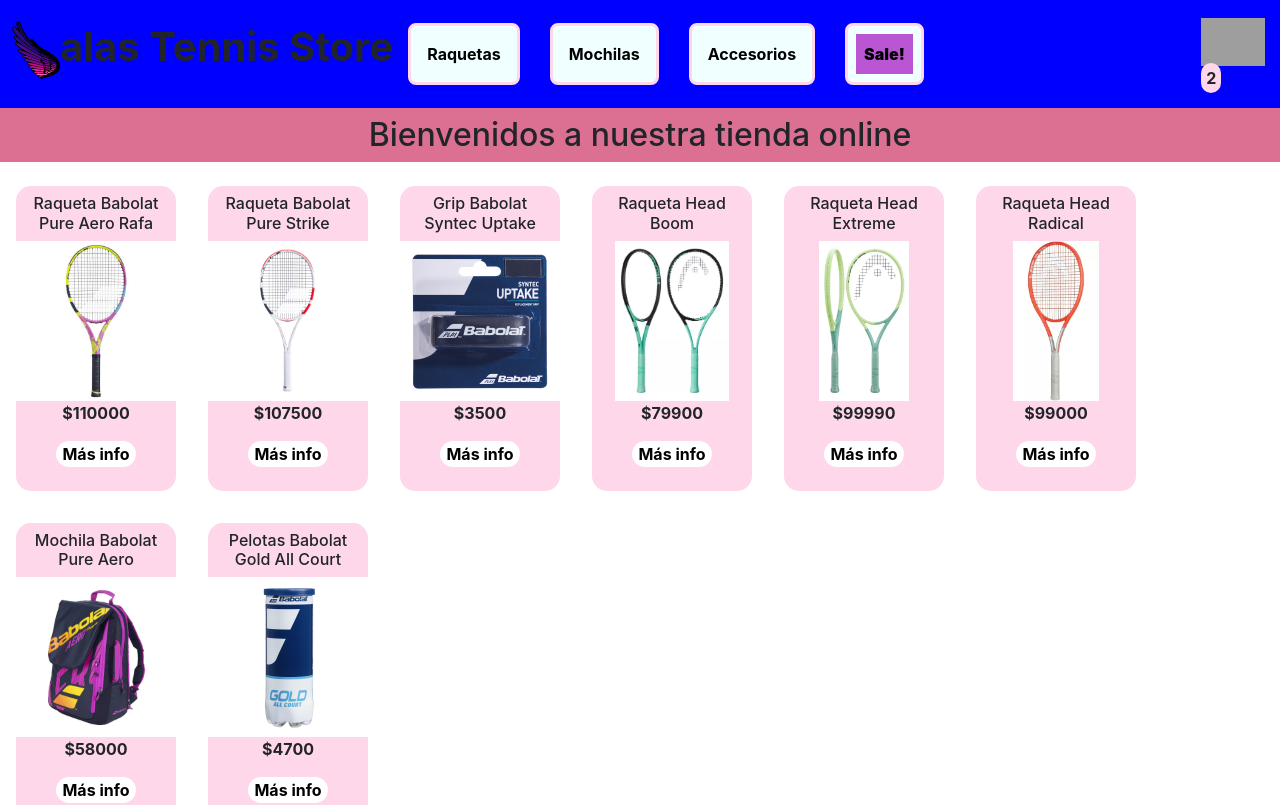
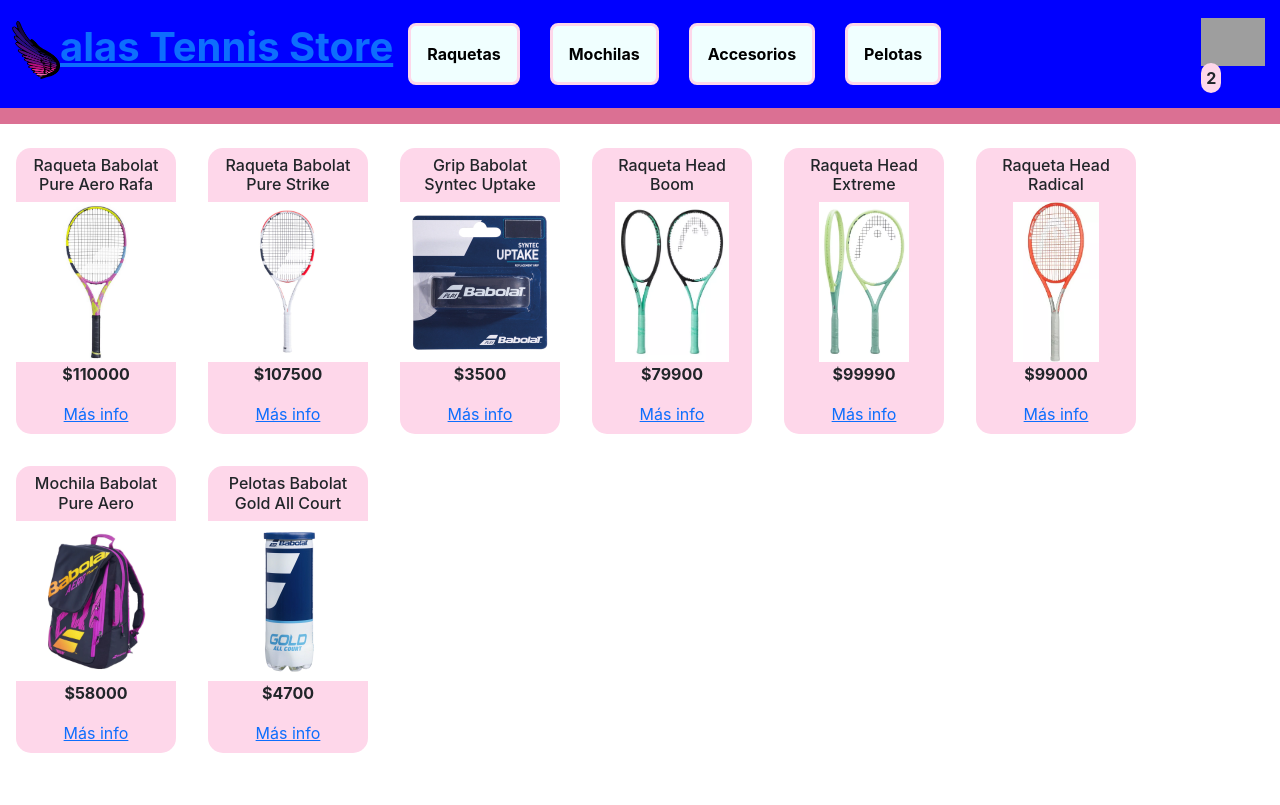
Before and after one commit to daimaricel/primer-pre-entrega-react, a React (Create React App) app: page / in a window 1280 px wide. Shown: the top 805 px of the page. Built offline with nearby package versions, Linux system fonts and the light colour scheme; grey boxes are pictures that could not be loaded.

Commit message:
entrega funcional sin css

```diff
--- a/package.json
+++ b/package.json
@@ -8,6 +8,7 @@
     "@testing-library/user-event": "^13.5.0",
     "react": "^18.2.0",
     "react-dom": "^18.2.0",
+    "react-router-dom": "^6.11.2",
     "react-scripts": "5.0.1",
     "web-vitals": "^2.1.4"
   },
--- a/src/App.jsx
+++ b/src/App.jsx
@@ -3,12 +3,22 @@
 import NavBar from './components/NavBar/Navbar';
 import ItemListContainer from './components/ItemListContainer/ItemListContainer';
 import ItemDetailContainer from './components/ItemDetailContainer/ItemDetailContainer';
+import { BrowserRouter, Routes, Route } from 'react-router-dom';
+
+
+
 function App() {
   return (
     <>
-  <NavBar/>
-  <ItemListContainer greeting= "Bienvenidos a nuestra tienda online"/>
-  <ItemDetailContainer/>
+    <BrowserRouter>
+    <NavBar/>
+    <Routes>
+      <Route path = "/" element = { <ItemListContainer/> } />
+      <Route path = "/categoria/:idCat" element = { <ItemListContainer/> } />
+      <Route path = "/item/:idItem" element = { <ItemDetailContainer/> } />
+    </Routes>
+    </BrowserRouter>
+
   </>
 
   );
--- a/src/asyncmock.js
+++ b/src/asyncmock.js
@@ -1,12 +1,12 @@
 const productos = [
-    {producto: "Raqueta", modelo: "Pure Aero Rafa", marca: "Babolat", precio:110000  , id: 1, img: "./img/babolat-pure-aero-rafa.jpg", descripcion: "Tamaño de la cabeza: 645 cm² / 100 in² - Longitud: 685 mm / 27 pulgadas- Peso (sin encordar): 300 g +/- 7 g / 10,6 oz - Equilibrio (sin encordar): 320 mm +/- 7 mm - Patrón de encordado: 16/19 - Composición: Grafito."},
-    {producto: "Raqueta", modelo: "Pure Strike", marca: "Babolat", precio: 107500 , id: 2,  img: "./img/babolat-pure-strike-16-19.webp", descripcion: "Head-size: 98, peso: 305g, composición: grafito, tensión recomendada: 23-27 kg, largo: 685mm, patrón de encordado: 16/19."},
-    {producto: "Grip", modelo: "Syntec Uptake", marca: "Babolat", precio: 3500 ,id: 3, img: "./img/grip-babolat.webp", descripcion: "Si no deseas cambiar tu grip con demasiada frecuencia, debes probar nuestro Syntec Uptake. Su grosor de 1,9 mm te garantizará una prolongada durabilidad."},
-    {producto: "Raqueta", modelo: "Boom", marca: "Head", precio: 79900 , id: 4, img: "./img/head-boom.webp", descripcion: "Peso: 295g, balance: 315mm, patrón de encordado: 16/19, headsize: 100in², largo: 685mm."},
-    {producto: "Raqueta", modelo: "Extreme", marca: "Head", precio: 99990 ,id:5,  img: "./img/head-extreme.webp", descripcion: "Headsize: 100in², peso: 300g, largo: 685mm, material: grafito"},
-    {producto: "Raqueta", modelo: "Radical", marca: "Head", precio: 99000,id: 6, img: "./img/head-radical.webp", descripcion:"Head-size: 98in², peso: 300g, largo: 685mm, material: grafito, patrón de encordado: 16/19"},
-    {producto: "Mochila", modelo: "Pure Aero", marca: "Babolat", precio: 58000 , id: 7, img: "./img/mochila-babolat-pure-aero.webp", descripcion: "Capacidad de raquetas: 3, capacidad: 32l, dimensiones: 20 x 32 x 77 cm. Número de bolsillos: 2 compartimentos principales, 1 compartimento para calzado, 2 bolsillos laterales. Número de compartimentos isotérmicos: 1, número de asas: 2 número de correas: 2."},
-    {producto: "Pelotas", modelo: "Gold All Court", marca: "Babolat", precio: 4700,id: 8, img: "./img/tubo-babolat.webp", descripcion: "La pelota Gold All Court es una pelota presurizada de alto rendimiento muy polivalente y fácil de jugar, que combina durabilidad y comodidad. Es la elección perfecta para jugadores frecuentes que buscan versatilidad. Aprobada por la ITF."},
+    {producto: "Raqueta", modelo: "Pure Aero Rafa", marca: "Babolat", precio:110000  , id: "1", img: "../img/babolat-pure-aero-rafa.jpg", idCategoria: "raquetas", descripcion: "Tamaño de la cabeza: 645 cm² / 100 in² - Longitud: 685 mm / 27 pulgadas- Peso (sin encordar): 300 g +/- 7 g / 10,6 oz - Equilibrio (sin encordar): 320 mm +/- 7 mm - Patrón de encordado: 16/19 - Composición: Grafito."},
+    {producto: "Raqueta", modelo: "Pure Strike", marca: "Babolat", precio: 107500 , id: "2",  img: "../img/babolat-pure-strike-16-19.webp", idCategoria: "raquetas", descripcion: "Head-size: 98, peso: 305g, composición: grafito, tensión recomendada: 23-27 kg, largo: 685mm, patrón de encordado: 16/19."},
+    {producto: "Grip", modelo: "Syntec Uptake", marca: "Babolat", precio: 3500 ,id: "3", img: "../img/grip-babolat.webp", idCategoria: "accesorios",  descripcion: "Si no deseas cambiar tu grip con demasiada frecuencia, debes probar nuestro Syntec Uptake. Su grosor de 1,9 mm te garantizará una prolongada durabilidad."},
+    {producto: "Raqueta", modelo: "Boom", marca: "Head", precio: 79900 , id: "4", img: "../img/head-boom.webp", idCategoria: "raquetas", descripcion: "Peso: 295g, balance: 315mm, patrón de encordado: 16/19, headsize: 100in², largo: 685mm."},
+    {producto: "Raqueta", modelo: "Extreme", marca: "Head", precio: 99990 ,id:"5",  img: "../img/head-extreme.webp", idCategoria: "raquetas", descripcion: "Headsize: 100in², peso: 300g, largo: 685mm, material: grafito"},
+    {producto: "Raqueta", modelo: "Radical", marca: "Head", precio: 99000,id: "6", img: "../img/head-radical.webp",idCategoria: "raquetas",  descripcion:"Head-size: 98in², peso: 300g, largo: 685mm, material: grafito, patrón de encordado: 16/19"},
+    {producto: "Mochila", modelo: "Pure Aero", marca: "Babolat", precio: 58000 , id: "7", img: "../img/mochila-babolat-pure-aero.webp", idCategoria: "mochilas" ,descripcion: "Capacidad de raquetas: 3, capacidad: 32l, dimensiones: 20 x 32 x 77 cm. Número de bolsillos: 2 compartimentos principales, 1 compartimento para calzado, 2 bolsillos laterales. Número de compartimentos isotérmicos: 1, número de asas: 2 número de correas: 2."},
+    {producto: "Pelotas", modelo: "Gold All Court", marca: "Babolat", precio: 4700,id: "8", img: "../img/tubo-babolat.webp", idCategoria: "pelotas", descripcion: "La pelota Gold All Court es una pelota presurizada de alto rendimiento muy polivalente y fácil de jugar, que combina durabilidad y comodidad. Es la elección perfecta para jugadores frecuentes que buscan versatilidad. Aprobada por la ITF."},
 ]
 
 export const getProductos = () => {
@@ -25,3 +25,13 @@
         }, 2000)
       })
 }
+
+export const getProductosPorCategoria = (idCat) =>{
+
+    return new Promise ( resolve => {
+        setTimeout ( () =>{
+          const seleccionCategoria = productos.filter(prod => prod.idCategoria===idCat);
+          resolve (seleccionCategoria);
+        }, 2000 )
+    })
+}
--- a/src/components/Item/Item.jsx
+++ b/src/components/Item/Item.jsx
@@ -1,13 +1,13 @@
 import "./Item.css"
+import { Link } from "react-router-dom"
 
-const Item = ({producto, marca, modelo, img, precio}) => {
+const Item = ({producto, marca, modelo, img, id,  precio}) => {
   return (
     <div className="cardProduct">
         <h3>{producto} {marca} {modelo}</h3>
         <img className="imgProduct" src={img} alt={producto}/>
         <p>${precio}</p>
-        <button className="btnProduct">Más info</button>
-
+       <Link to ={`/item/${id}`}> Más info</Link>
     </div>
   )
 }
--- a/src/components/ItemDetailContainer/ItemDetailContainer.jsx
+++ b/src/components/ItemDetailContainer/ItemDetailContainer.jsx
@@ -1,13 +1,16 @@
 import {useState, useEffect} from "react";
 import {getUnProducto} from "../../asyncmock";
 import ItemDetail from "../ItemDetail/ItemDetail";
+import { useParams } from "react-router-dom";
 const ItemDetailContainer = () => {
   const [producto, setProducto] = useState(null);
 
+  const {idItem} = useParams();
+
   useEffect(() => {
-    getUnProducto(8)
+    getUnProducto(idItem)
     .then(res => setProducto(res));
-  }, []);
+  }, [idItem]);
 
   return (
     <div>
--- a/src/components/ItemListContainer/ItemListContainer.jsx
+++ b/src/components/ItemListContainer/ItemListContainer.jsx
@@ -1,20 +1,29 @@
 import "./ItemListContainer.css";
 import { useState, useEffect } from "react";
 import ItemList from "../ItemList/ItemList";
-import { getProductos } from "../../asyncmock";
+import { getProductos, getProductosPorCategoria } from "../../asyncmock";
+import { useParams } from "react-router-dom";
 
-const ItemListContainer = (props) => {
+
+const ItemListContainer = ({greeting}) => {
   const [productos, setProductos] = useState([]);
 
-  useEffect(() => {
-    getProductos()
-      .then((respuesta) => setProductos(respuesta))
-      .catch((error) => console.log(error));
-  }, []);
+  const {idCat} = useParams ();
+
+  useEffect (() => {
+
+     const funcionProductos = idCat ? getProductosPorCategoria : getProductos;
+
+     funcionProductos (idCat)
+     .then (res => setProductos (res))
+     .catch (error => console.log (error))
+
+  }, [idCat])
+
 
   return (
     <>
-      <h2>{props.greeting}</h2>
+      <h2>{greeting}</h2>
       <ItemList productos={productos} />
     </>
   );
--- a/src/components/NavBar/Navbar.jsx
+++ b/src/components/NavBar/Navbar.jsx
@@ -2,29 +2,34 @@
 import CartWidget from "../CartWidget/CartWidget"
 import "./NavBar.css"
 import logo from "../assets/Logo-dl.png"
+import { NavLink, Link} from "react-router-dom"
+
+
 const NavBar = () => {
   return (
 
 <nav className="navbar navbar-expand-lg">
   <div className="container-fluid">
-   <h1><img src={logo} alt="" className="logoDl"/>
+    <Link to = {"/"}>
+        <h1><img src={logo} alt="" className="logoDl"/>
        alas Tennis Store</h1>
+       </Link>
     <button className="navbar-toggler" type="button" data-bs-toggle="collapse" data-bs-target="#navbarNav" aria-controls="navbarNav" aria-expanded="false" aria-label="Toggle navigation">
       <span className="navbar-toggler-icon" />
     </button>
     <div className="collapse navbar-collapse" id="navbarNav">
       <ul className="navbar-nav">
         <li className="nav-item">
-          <a className="nav-link active" aria-current="page" href="#">Raquetas</a>
+          <NavLink to = {`/categoria/raquetas`} className="nav-link active" aria-current="page" href="#" >Raquetas</NavLink>
         </li>
         <li className="nav-item">
-          <a className="nav-link active" aria-current="page" href="#">Mochilas</a>
+          <NavLink  to = {`/categoria/mochilas`} className="nav-link active" aria-current="page" href="#">Mochilas</NavLink>
         </li>
         <li className="nav-item">
-          <a className="nav-link active" aria-current="page"href="#">Accesorios</a>
+          <NavLink  to = {`/categoria/accesorios`} className="nav-link active" aria-current="page"href="#">Accesorios</NavLink>
         </li>
         <li className="nav-item">
-          <a className="nav-link active sale" aria-current="page" href="#">Sale!</a>
+          <NavLink  to = {`/categoria/pelotas`}className="nav-link active" aria-current="page" href="#">Pelotas</NavLink>
         </li>
       </ul>
     </div>
```
Also changed, not shown: 1 other file (tests, documents, lock files or other folders).
